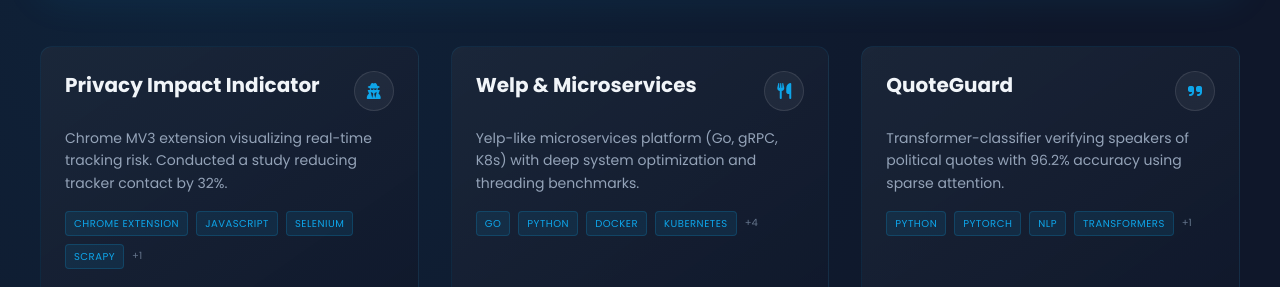
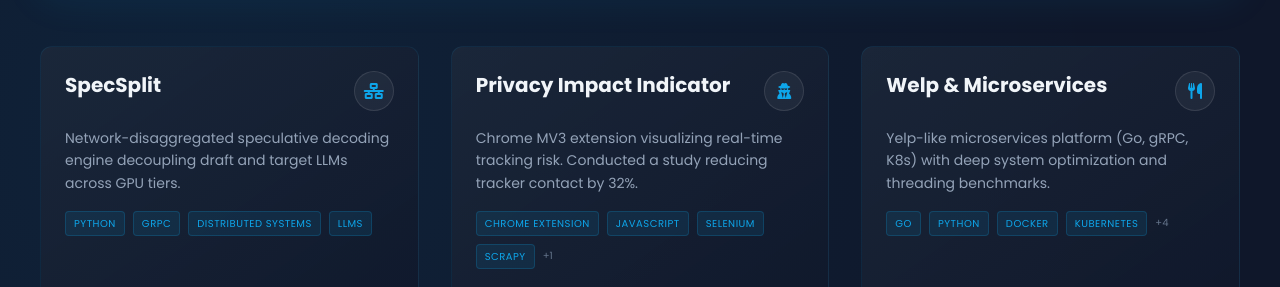
Before and after one commit to DivyamSengar/portfolio, a plain HTML site: page index.html in a window 1280 px wide. Shown: the part 3355-3642 px from the top of the page. Drawn offline with nearby package versions, Linux system fonts and the light colour scheme.

Commit message:
website update
Signed-off-by: WHOOP555 <dsengar@ucsd.edu>

```diff
--- a/index.html
+++ b/index.html
@@ -669,6 +669,18 @@
 
         const projects = [
             {
+                title: "SpecSplit",
+                icon: "fa-network-wired",
+                description: "Network-disaggregated speculative decoding engine decoupling draft and target LLMs across GPU tiers.",
+                tags: ["Python", "gRPC", "Distributed Systems", "LLMs"],
+                details: [
+                    "Architected a network-disaggregated speculative decoding engine from scratch, decoupling draft and target LLMs (up to 70B parameters) across separate GPU tiers via a custom gRPC transport layer.",
+                    "Engineered an asynchronous orchestration pipeline to concurrently generate draft trees and verify tokens, successfully masking network round-trip latency and achieving up to a 57.7% speculation hit rate.",
+                    "Implemented custom KV cache synchronization and deterministic inference loops, benchmarking performance across 62 tasks to demonstrate a 47% reduction in theoretical hardware provisioning costs."
+                ],
+                github: "https://github.com/SamvritSrinath/SpecSplit"
+            },
+            {
                 title: "Privacy Impact Indicator",
                 icon: "fa-user-secret",
                 description: "Chrome MV3 extension visualizing real-time tracking risk. Conducted a study reducing tracker contact by 32%.",
```
